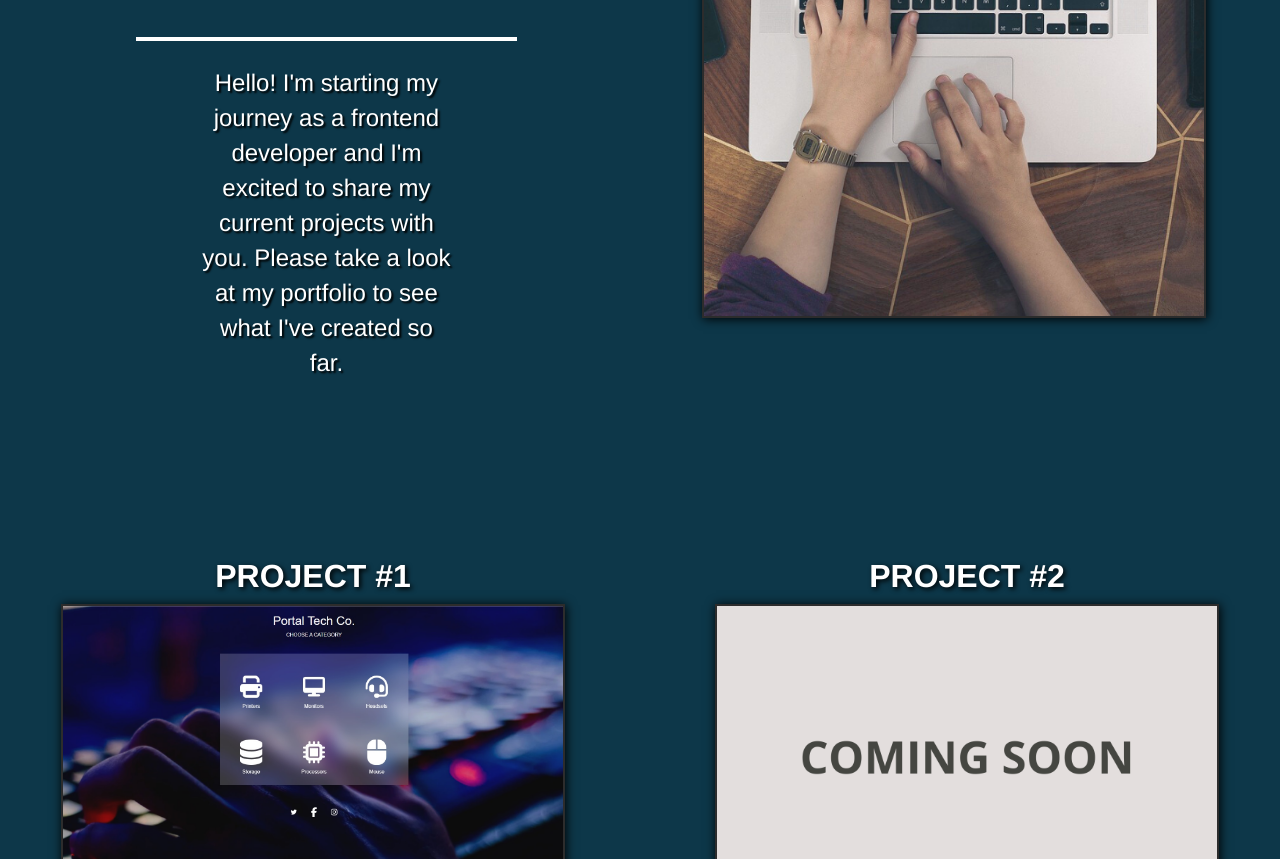
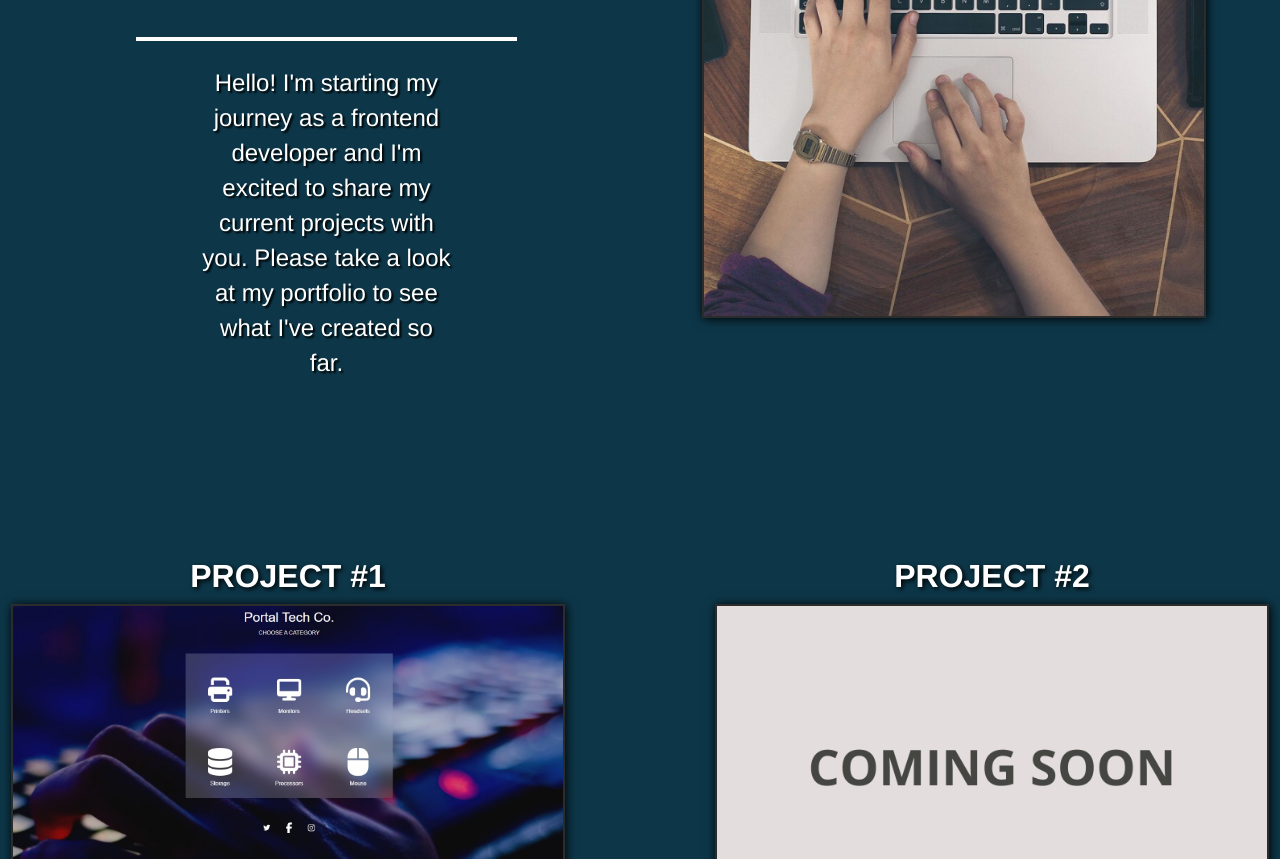
Before and after one commit to vandi112/Projects_website, a plain HTML site: page index.html in a window 1280 px wide. Shown: the part 441-1300 px from the top of the page. Drawn offline with Linux system fonts and the light colour scheme.

Commit message:
update 1_7

```diff
--- a/style.css
+++ b/style.css
@@ -114,7 +114,7 @@ br {
     background-position: center;
     box-shadow: 1px 1px 10px black;
 }
-@media(max-width: 530px){
+@media(max-width: 600px){
 .img-center {
     margin-top: 50px;
     border: 2px solid rgb(44, 44, 44);
@@ -149,8 +149,8 @@ footer{
 
 .project{
     background-image: url(photo/cooming_soon.png);
-    width: 500px;
-    height: 300px;
+    width: 550px;
+    height: 320px;
     background-position: center;
     margin-left: auto;
     margin-right: auto;
@@ -161,7 +161,7 @@ footer{
 
 
 }
-@media(max-width: 530px){
+@media(max-width: 600px){
     .project{
         background-image: url(photo/cooming_soon.png);
         width: 400px;
@@ -222,7 +222,7 @@ footer{
     margin: 5px 5%;
     text-align: center;
 }
-@media(max-width: 530px){
+@media(max-width: 600px){
 #contact div {
     margin: 5px 1%;
     text-align: center;
@@ -240,7 +240,7 @@ footer{
     margin: 5px;
 
 }
-@media(max-width: 530px){
+@media(max-width: 600px){
     .fa-regular, .fa-envelope, .fa-brands, .fa-linkedin {
         color: white;
         font-size: 2rem;
```
Also changed, not shown: PROJECT#1/PROJECT.jpg (added), PROJECT#1/PROJECT.png (added), PROJECT#1/images.jpg (added), picture/bacground.png (deleted), picture/facebook.svg (deleted), picture/headset.svg (deleted), picture/instagram.svg (deleted), picture/monitors.svg (deleted), picture/mouse.svg (deleted), picture/print.svg (deleted), picture/processors.svg (deleted), picture/storage.svg (deleted), picture/twitter.svg (deleted).
